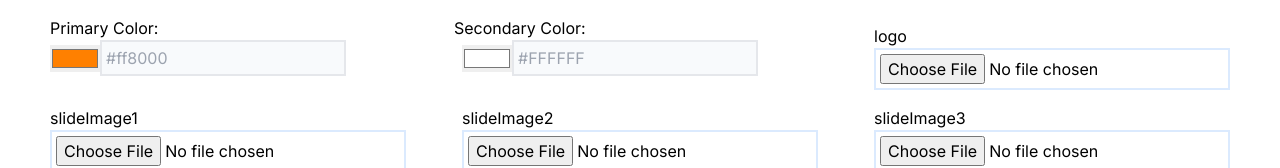
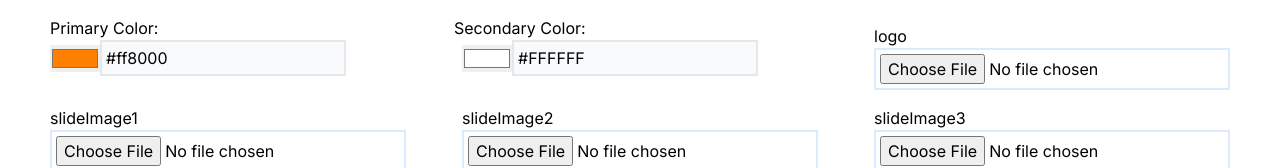
Before and after one commit to haseebAIO/demo-website, a Next.js app: page /demo in a window 1280 px wide. Shown: the top 168 px of the page. Built offline with nearby package versions, Linux system fonts and the light colour scheme.

Commit message:
update links

```diff
--- a/app/demo/page.js
+++ b/app/demo/page.js
@@ -30,7 +30,6 @@ const Page = () => {
         let data = await response.json();
         data = JSON.parse(data.data);
         const placeholders = gellAllPlaceholders(data);
-        console.log("Testing: ", placeholders);
         setJsonData(placeholders);
       } catch (error) {
         console.error("Error fetching JSON file:", error);
@@ -97,6 +96,7 @@ const Page = () => {
                   className=""
                   value={primaryColor}
                   onChange={(e) => {
+                    setPrimaryColor(e.target.value);
                     handleChange("primaryColor", e.target.value);
                   }}
                 />
@@ -105,6 +105,7 @@ const Page = () => {
                   type="text"
                   name="primaryColor"
                   id="primaryColors"
+                  value={primaryColor}
                   placeholder="#ff8000"
                   className="p-1 bg-slate-50 border-2 focus-visible:outline-none"
                   onChange={(e) => {
@@ -124,6 +125,7 @@ const Page = () => {
                   className=""
                   value={secondaryColor}
                   onChange={(e) => {
+                    setSecondaryColor(e.target.value);
                     handleChange("secondaryColor", e.target.value);
                   }}
                 />
@@ -133,6 +135,7 @@ const Page = () => {
                   name="secondaryColor"
                   id="secondaryColor"
                   placeholder="#FFFFFF"
+                  value={secondaryColor}
                   className="p-1 bg-slate-50 border-2 focus-visible:outline-none"
                   onChange={(e) => {
                     setSecondaryColor(e.target.value);
```
